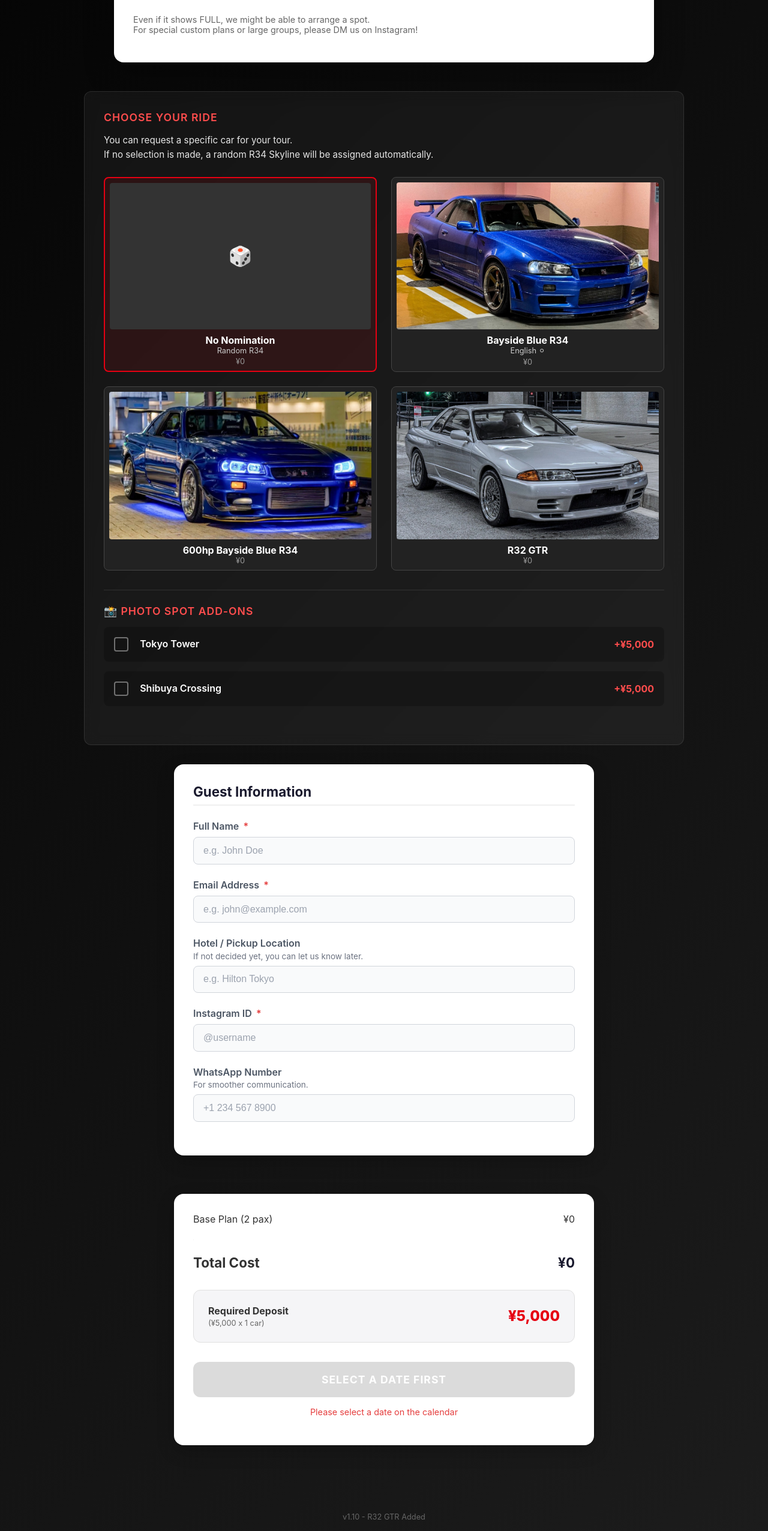
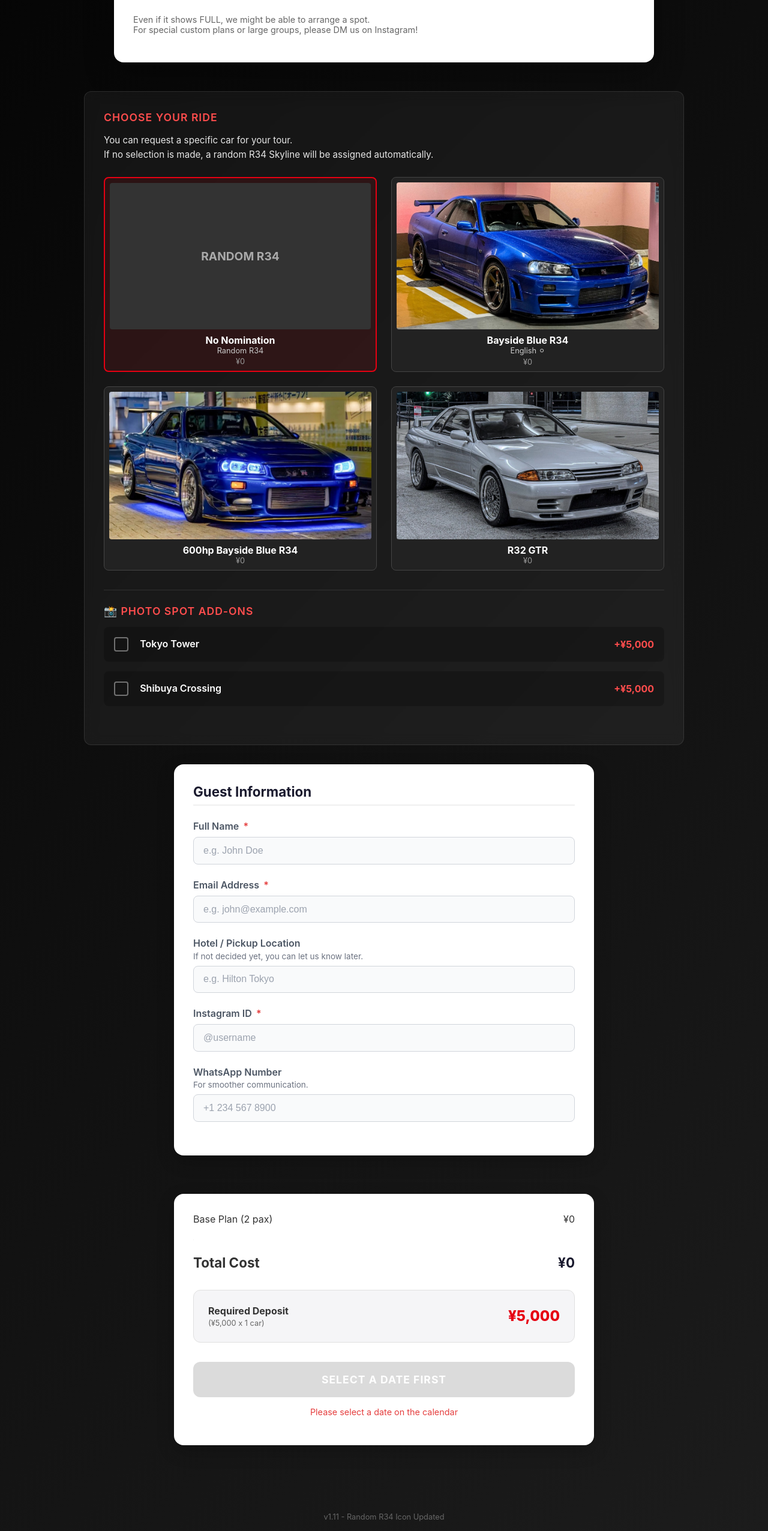
Before and after one commit to kazuosomeya-wq/daikoku, a React (Vite) app: page / in a window 1280 px wide. Shown: the part 947-3499 px from the top of the page at 60% size. Built offline with nearby package versions, Linux system fonts and the light colour scheme; no server answers; the database is empty.

Commit message:
Replace dice emoji with Random R34 text and bump version to v1.11

```diff
--- a/src/App.jsx
+++ b/src/App.jsx
@@ -24,7 +24,7 @@ function App() {
         </Routes>
       </Router>
       <footer style={{ textAlign: 'center', padding: '1rem', color: '#666', fontSize: '0.8rem' }}>
-        v1.10 - R32 GTR Added
+        v1.11 - Random R34 Icon Updated
       </footer>
     </div>
   );
--- a/src/components/OptionsSelector.jsx
+++ b/src/components/OptionsSelector.jsx
@@ -56,10 +56,12 @@ const OptionsSelector = ({ options, onChange }) => {
                             display: 'flex',
                             justifyContent: 'center',
                             alignItems: 'center',
-                            color: '#666',
-                            fontSize: '2rem'
+                            color: '#aaa',
+                            fontSize: '1.2rem',
+                            fontWeight: 'bold',
+                            textTransform: 'uppercase'
                         }}>
-                            🎲
+                            Random R34
                         </div>
                         <span style={{ fontWeight: 'bold', color: 'white' }}>No Nomination</span>
                         <span style={{ fontSize: '0.8rem', color: '#ccc', marginBottom: '0.2rem' }}>Random R34</span>
```
